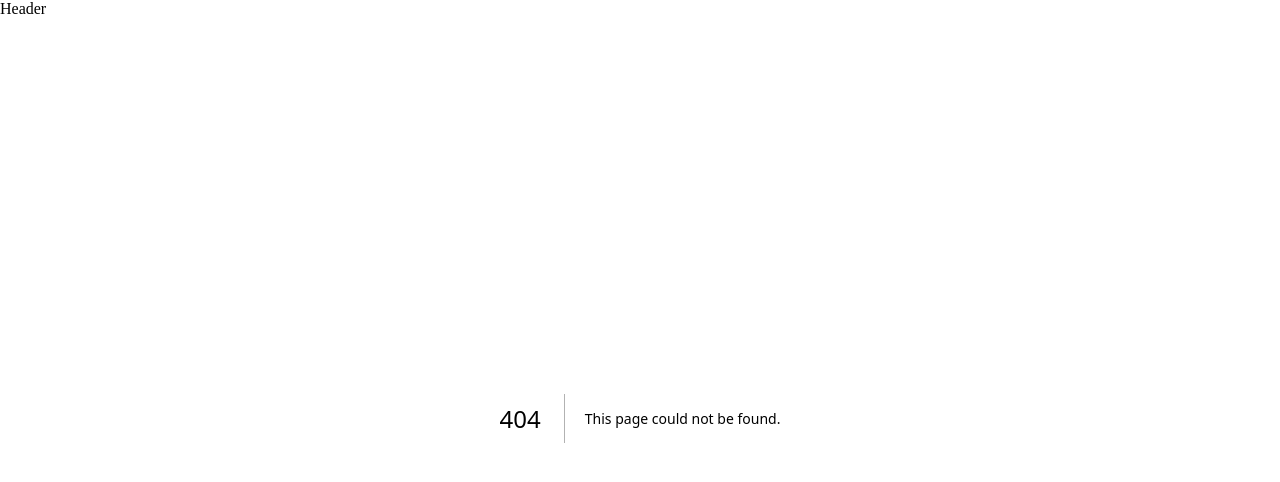
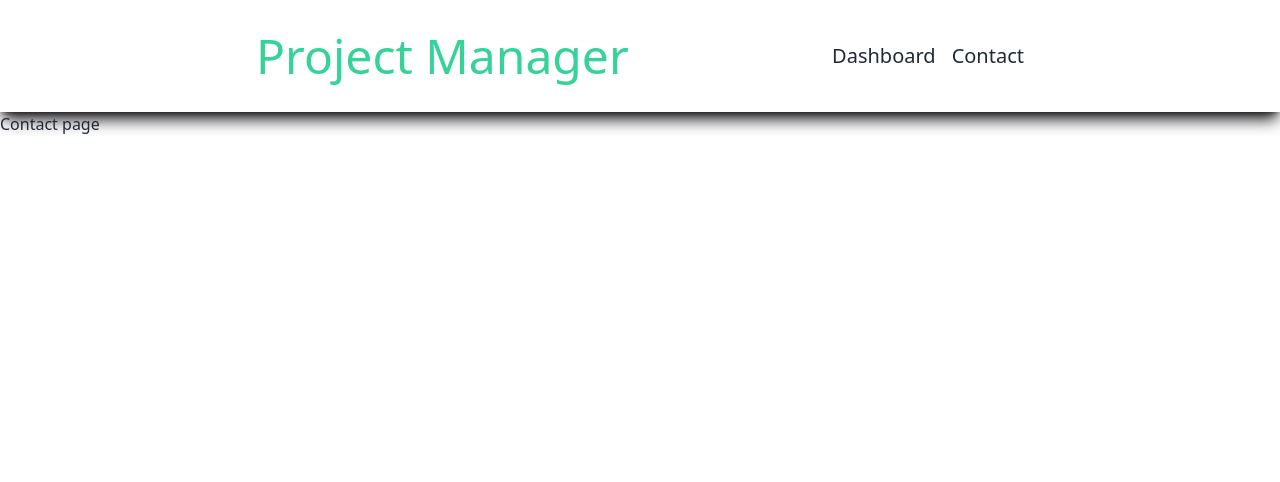
Before and after one commit to Canfry/project-manager-client, a Next.js app: page /contact in a window 1280 px wide. Before the commit this address had no page. Shown: the top 482 px of the page. Built offline with nearby package versions, Linux system fonts and the light colour scheme.

Commit message:
styling layout + daisyui

```diff
--- a/app/components/Header.jsx
+++ b/app/components/Header.jsx
@@ -1,3 +1,27 @@
+import Link from 'next/link';
+
 export default function Header() {
-  return <div>Header</div>;
+  return (
+    <>
+      <div className='w-full py-8 px-8 flex items-center justify-between shadow-zinc-900 shadow-lg lg:px-32 xl:px-64'>
+        <div>
+          <h1 className='text-5xl text-success'>Project Manager</h1>
+        </div>
+        <nav>
+          <ul className='flex items-center gap-4'>
+            <li>
+              <Link href='/' className='text-xl hover:text-accent-focus'>
+                Dashboard
+              </Link>
+            </li>
+            <li>
+              <Link href='/contact' className='text-xl hover:text-accent-focus'>
+                Contact
+              </Link>
+            </li>
+          </ul>
+        </nav>
+      </div>
+    </>
+  );
 }
--- /dev/null
+++ b/app/contact/page.jsx
@@ -0,0 +1,3 @@
+export default function Contactpage() {
+  return <div>Contact page</div>;
+}
--- a/app/globals.css
+++ b/app/globals.css
@@ -1,3 +1,7 @@
+@tailwind base;
+@tailwind components;
+@tailwind utilities;
+
 * {
   box-sizing: border-box;
   padding: 0;
--- a/app/layout.jsx
+++ b/app/layout.jsx
@@ -2,8 +2,9 @@ import Header from './components/Header';
 import './globals.css';
 
 export const metadata = {
-  title: 'Create Next App',
-  description: 'Generated by create next app',
+  title: 'Project Manager',
+  description:
+    'Be able to manage projects through different teams organization',
 };
 
 export default function RootLayout({ children }) {
--- a/app/page.jsx
+++ b/app/page.jsx
@@ -14,9 +14,8 @@ const client = createClient({
   useCdn: false,
 });
 
-export default async function Home() {
+export default async function Homepage() {
   const projects = await client.fetch(`*[_type == 'projects']`);
-  console.log(projects);
 
   return (
     <>
--- a/tailwind.config.js
+++ b/tailwind.config.js
@@ -1,8 +1,15 @@
 /** @type {import('tailwindcss').Config} */
 module.exports = {
-  content: [],
+  content: [
+    './app/**/*.{js,ts,jsx,tsx}',
+    './pages/**/*.{js,ts,jsx,tsx}',
+    './components/**/*.{js,ts,jsx,tsx}',
+
+    // Or if using `src` directory:
+    './src/**/*.{js,ts,jsx,tsx}',
+  ],
   theme: {
     extend: {},
   },
-  plugins: [],
-}
+  plugins: [require('daisyui')],
+};
```
